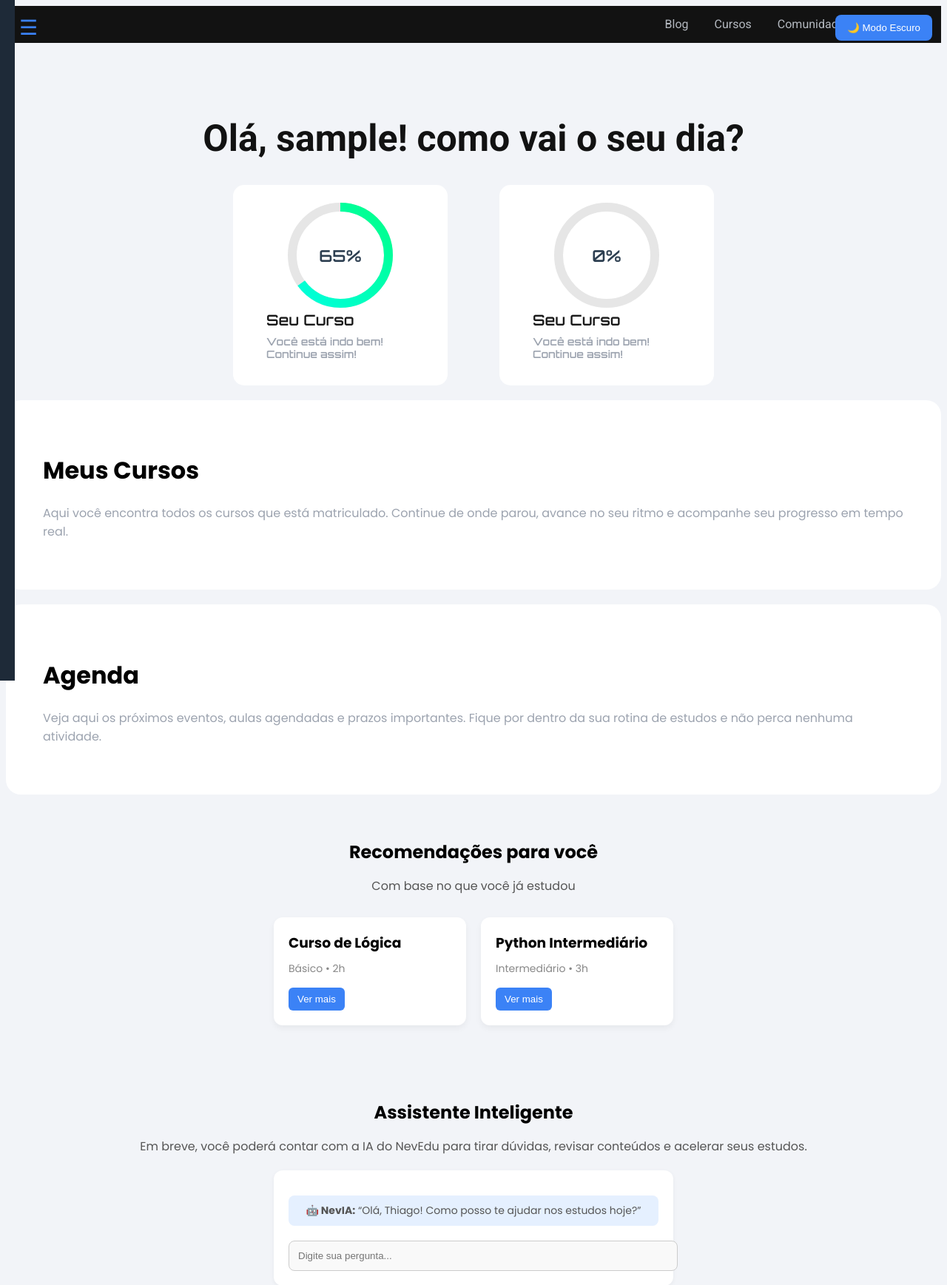
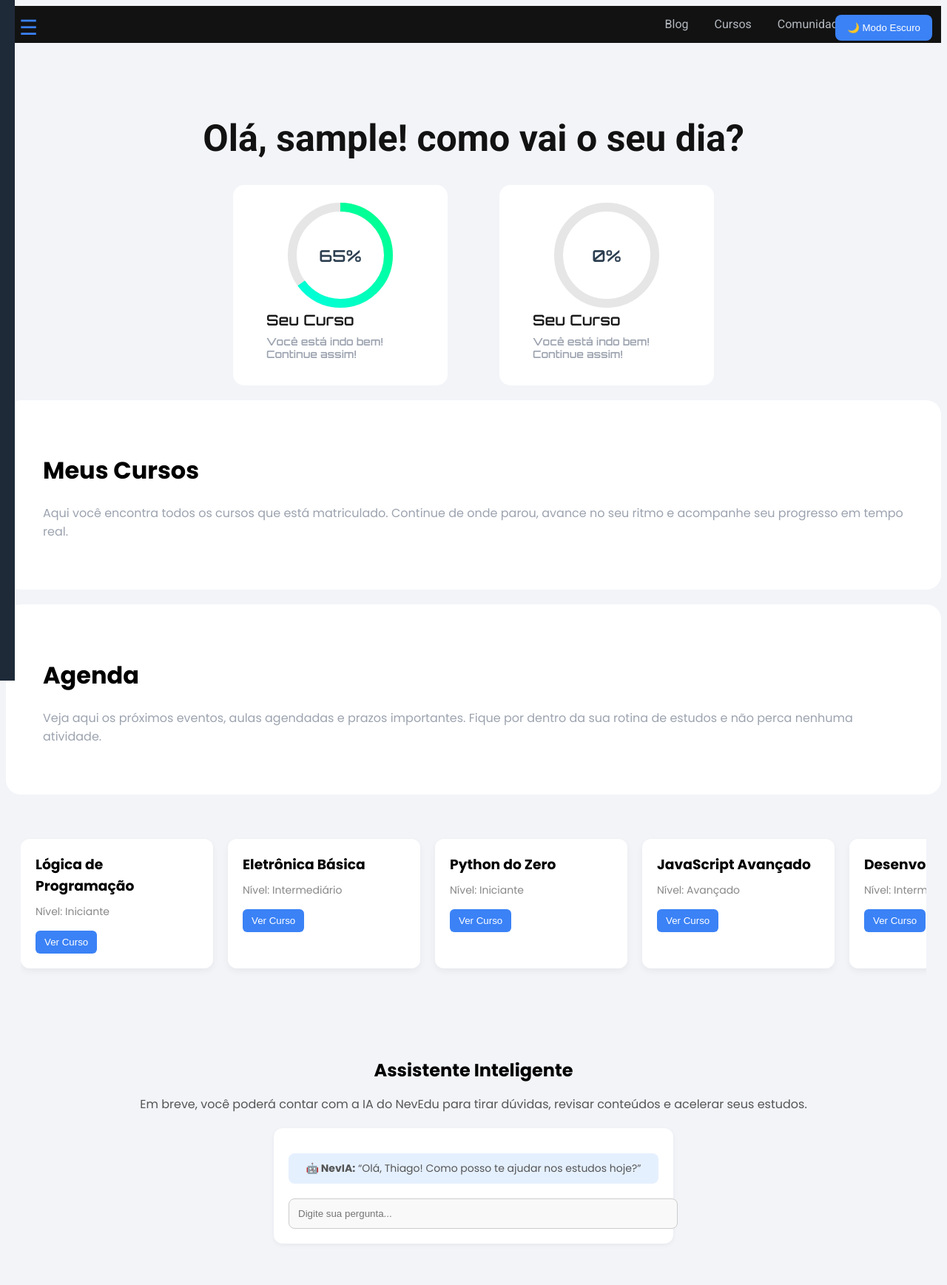
Before and after one commit to Thiago0010/NevEdu, a Flask app: page /dashboard in a window 1280 px wide. Shown: the top 1737 px of the page at 74% size. Run offline with Flask 3, Linux system fonts and the light colour scheme; a user stored in the database is signed in.

Commit message:
melhorado 0.55

```diff
--- a/static/css/dashboard.css
+++ b/static/css/dashboard.css
@@ -427,3 +427,51 @@ body.dark-mode .ia-preview input {
   width: 900px;
   margin: 0 auto; /* Centraliza horizontalmente */
 }
+.dark-mode .comunidade-sect {
+  background-color: #1a1a1a;
+  color: #f2f2f2;
+}
+.card {
+  background: white;
+  padding: 20px;
+  border-radius: 12px;
+  transition: 0.3s;
+}
+
+.card:hover {
+  transform: translateY(-5px);
+  box-shadow: 0 10px 30px rgba(0,0,0,0.1);
+}
+  .card-carrossel {
+  display: flex;
+  overflow-x: auto;
+  gap: 20px;
+  padding: 20px;
+  scroll-snap-type: x mandatory;
+  -webkit-overflow-scrolling: touch;
+}
+
+.card-carrossel::-webkit-scrollbar {
+  height: 8px;
+}
+
+.card-carrossel::-webkit-scrollbar-thumb {
+  background-color: #888;
+  border-radius: 4px;
+}
+
+.card-carrossel > .card {
+  flex: 0 0 auto;
+  scroll-snap-align: start;
+  background-color: #fff;
+  padding: 20px;
+  border-radius: 12px;
+  box-shadow: 0 4px 10px rgba(0, 0, 0, 0.05);
+  width: 220px;
+  transition: 0.3s ease;
+}
+
+.card-carrossel > .card:hover {
+  transform: translateY(-5px);
+  box-shadow: 0 6px 20px rgba(0, 0, 0, 0.1);
+}
--- a/templates/dashboard.html
+++ b/templates/dashboard.html
@@ -18,11 +18,12 @@
 <!-- Menu lateral -->
 <nav id="side-menu" class="side-menu">
   <ul>
-    <li><a href="#">Início</a></li>
-    <li><a href="#">Meus Cursos</a></li>
-    <li><a href="#">Agenda</a></li>
-    <li><a href="#">Recomendações</a></li>
-    <li><a href="#">Assistente IA</a></li>
+    <li><a href="#">Início  <svg xmlns="http://www.w3.org/2000/svg" width="24" height="24" viewBox="0 0 24 24" fill="none" stroke="currentColor" stroke-width="1.75" stroke-linecap="round" stroke-linejoin="round" class="lucide lucide-app-window-icon lucide-app-window"><rect x="2" y="4" width="20" height="16" rx="2"/><path d="M10 4v4"/><path d="M2 8h20"/><path d="M6 4v4"/></svg></a></li>
+    <li><a href="#">Meus Cursos  <svg xmlns="http://www.w3.org/2000/svg" width="24" height="24" viewBox="0 0 24 24" fill="none" stroke="currentColor" stroke-width="1.75" stroke-linecap="round" stroke-linejoin="round" class="lucide lucide-land-plot-icon lucide-land-plot"><path d="m12 8 6-3-6-3v10"/><path d="m8 11.99-5.5 3.14a1 1 0 0 0 0 1.74l8.5 4.86a2 2 0 0 0 2 0l8.5-4.86a1 1 0 0 0 0-1.74L16 12"/><path d="m6.49 12.85 11.02 6.3"/><path d="M17.51 12.85 6.5 19.15"/></svg></a></li>
+    <li><a href="#">Agenda  <svg xmlns="http://www.w3.org/2000/svg" width="24" height="24" viewBox="0 0 24 24" fill="none" stroke="currentColor" stroke-width="1.75" stroke-linecap="round" stroke-linejoin="round" class="lucide lucide-calendar1-icon lucide-calendar-1"><path d="M11 14h1v4"/><path d="M16 2v4"/><path d="M3 10h18"/><path d="M8 2v4"/><rect x="3" y="4" width="18" height="18" rx="2"/></svg></a></li>
+    <li><a href="#">Recomendações  <svg xmlns="http://www.w3.org/2000/svg" width="24" height="24" viewBox="0 0 24 24" fill="none" stroke="currentColor" stroke-width="1.75" stroke-linecap="round" stroke-linejoin="round" class="lucide lucide-trophy-icon lucide-trophy"><path d="M6 9H4.5a2.5 2.5 0 0 1 0-5H6"/><path d="M18 9h1.5a2.5 2.5 0 0 0 0-5H18"/><path d="M4 22h16"/><path d="M10 14.66V17c0 .55-.47.98-.97 1.21C7.85 18.75 7 20.24 7 22"/><path d="M14 14.66V17c0 .55.47.98.97 1.21C16.15 18.75 17 20.24 17 22"/><path d="M18 2H6v7a6 6 0 0 0 12 0V2Z"/></svg></a></li>
+    <li><a href="#">Assistente IA  <svg xmlns="http://www.w3.org/2000/svg" width="24" height="24" viewBox="0 0 24 24" fill="none" stroke="currentColor" stroke-width="1.75" stroke-linecap="round" stroke-linejoin="round" class="lucide lucide-bot-message-square-icon lucide-bot-message-square"><path d="M12 6V2H8"/><path d="m8 18-4 4V8a2 2 0 0 1 2-2h12a2 2 0 0 1 2 2v8a2 2 0 0 1-2 2Z"/><path d="M2 12h2"/><path d="M9 11v2"/><path d="M15 11v2"/><path d="M20 12h2"/></svg></a></li>
+    <li><a href="#">Procurar  <svg xmlns="http://www.w3.org/2000/svg" width="24" height="24" viewBox="0 0 24 24" fill="none" stroke="currentColor" stroke-width="1.75" stroke-linecap="round" stroke-linejoin="round" class="lucide lucide-search-icon lucide-search"><path d="m21 21-4.34-4.34"/><circle cx="11" cy="11" r="8"/></svg></a></li>
   </ul>
 </nav>
 
@@ -102,20 +103,47 @@
       </div>
 
         <section class="recomendacoes">
-  <h2>Recomendações para você</h2>
-  <p>Com base no que você já estudou</p>
-  <div class="card-container">
-    <div class="card">
-      <h3>Curso de Lógica</h3>
-      <span>Básico • 2h</span>
-      <button>Ver mais</button>
+
+    <!-- outros cards -->
+     <div class="card-carrossel">
+  <div class="card">
+    <h3>Lógica de Programação</h3>
+    <span>Nível: Iniciante</span>
+    <button>Ver Curso</button>
+  </div>
+  <div class="card">
+    <h3>Eletrônica Básica</h3>
+    <span>Nível: Intermediário</span>
+    <button>Ver Curso</button>
+  </div>
+  <div class="card">
+    <h3>Python do Zero</h3>
+    <span>Nível: Iniciante</span>
+    <button>Ver Curso</button>
+  </div>
+  <!-- Adicione mais cards aqui -->
+   <div class="card">
+    <h3>JavaScript Avançado</h3>
+    <span>Nível: Avançado</span>
+    <button>Ver Curso</button>
+   </div>
+  <div class="card">
+    <h3>Desenvolvimento Web</h3>
+    <span>Nível: Intermediário</span>
+    <button>Ver Curso</button>
+  </div>
+  <div class="card">
+    <h3>Banco de Dados SQL</h3>
+    <span>Nível: Intermediário</span>
+    <button>Ver Curso</button>
     </div>
-    <div class="card">
-      <h3>Python Intermediário</h3>
-      <span>Intermediário • 3h</span>
-      <button>Ver mais</button>
+  <div class="card">
+    <h3>Machine Learning</h3>
+    <span>Nível: Avançado</span>
+    <button>Ver Curso</button>
     </div>
-    <!-- outros cards -->
+</div>
+
   </div>
 </section>
 
```
Also changed, not shown: static/css/style.css (+14 -0 lines).
